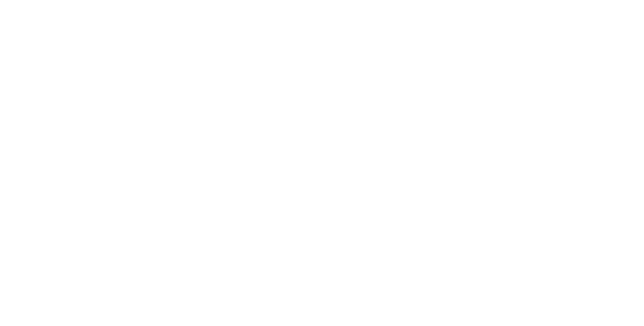
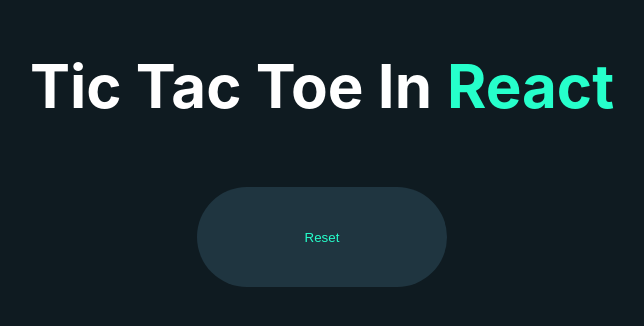
Before and after one commit to abhishek-bisht-21/Tic-Tac-Toe, a React (Create React App) app: page / in a window 1280 px wide. Shown: the top 326 px of the page, without its empty margins (318-962 px from the left). Built offline with nearby package versions, Linux system fonts and the light colour scheme.

Commit message:
Added Style to the Tic Tac toe game

```diff
--- a/src/App.js
+++ b/src/App.js
@@ -1,9 +1,10 @@
-import logo from './logo.svg';
+import TicTacToe from './Components/TicTacToe/TicTacToe';
 import './App.css';
 
 function App() {
   return (
     <div>
+    <TicTacToe />
     </div>
   );
 }
--- /dev/null
+++ b/src/Components/TicTacToe/TicTacToe.css
@@ -0,0 +1,30 @@
+.container{
+	text-align: center;
+}
+
+.title{
+	margin-top: 50px;
+	color: white;
+	font-size: 60px;
+	display: flex;
+	justify-content: center;
+	align-items: center;
+}
+
+.title span{
+	color: #26ffcb;
+	padding-left: 15px;
+}
+
+.reset{
+	width: 250px;
+	height: 100px;
+	border: none;
+	outline: none;
+	cursor: pointer;
+	border-radius: 50px;
+	background: #1f3540;
+	color: #26ffcb;
+	margin-top: 25px;
+	margin-bottom: 50px;
+}
--- /dev/null
+++ b/src/Components/TicTacToe/TicTacToe.jsx
@@ -0,0 +1,18 @@
+import React from 'react'
+import './TicTacToe.css'
+import circle_icon from '../assets/circle.png'
+import cross_icon from '../assets/cross.png'
+
+const TicTacToe = () => {
+  return (
+   <div className='container'>
+	<h1 className='title'> Tic Tac Toe In <span>React</span></h1>
+	<div className='board'>
+
+	</div>
+	<button className='reset'>Reset</button>
+    </div>
+  )
+}
+
+export default TicTacToe
--- a/src/index.css
+++ b/src/index.css
@@ -5,6 +5,8 @@
     sans-serif;
   -webkit-font-smoothing: antialiased;
   -moz-osx-font-smoothing: grayscale;
+  background: #0f1B21;
+
 }
 
 code {
```
Also changed, not shown: src/Components/assets/circle.png (added), src/Components/assets/cross.png (added).
